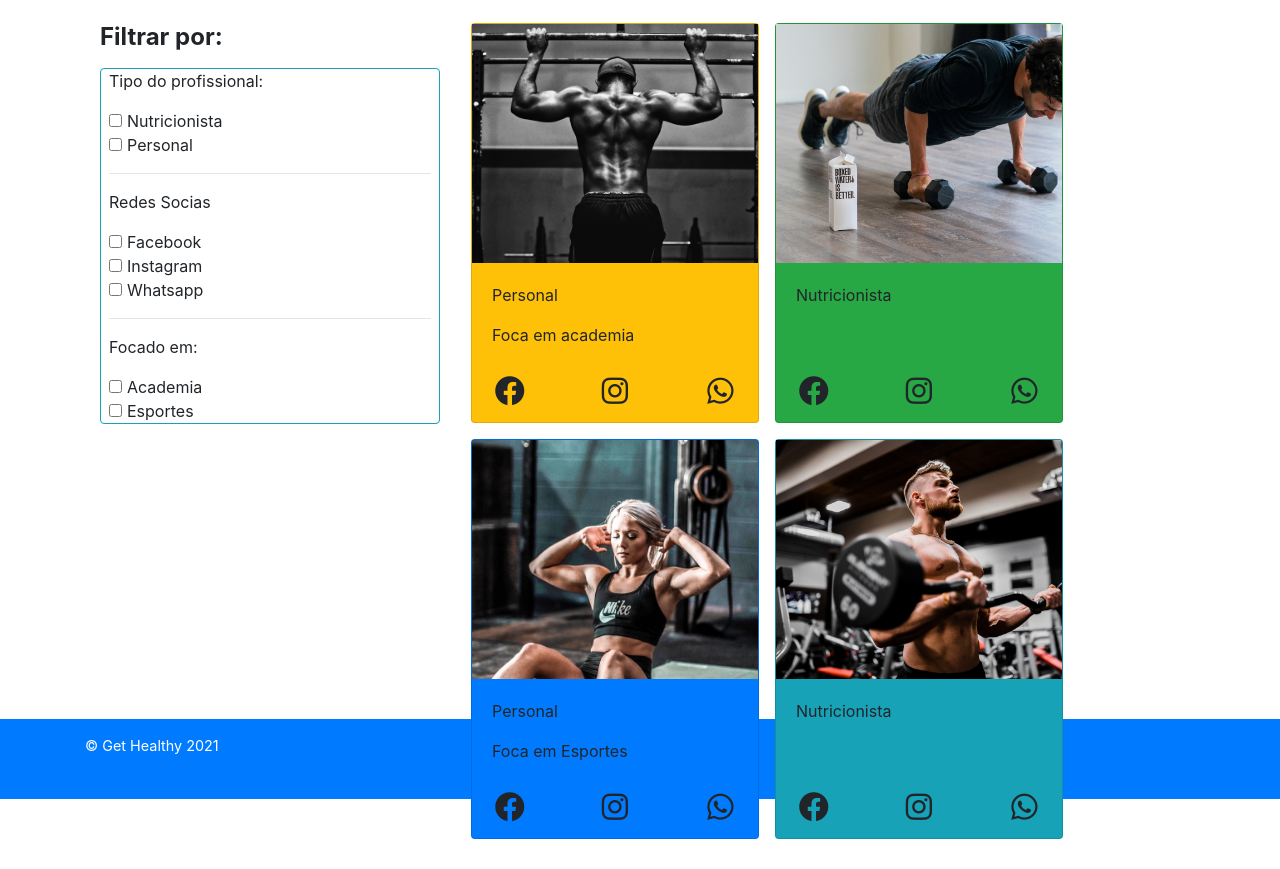
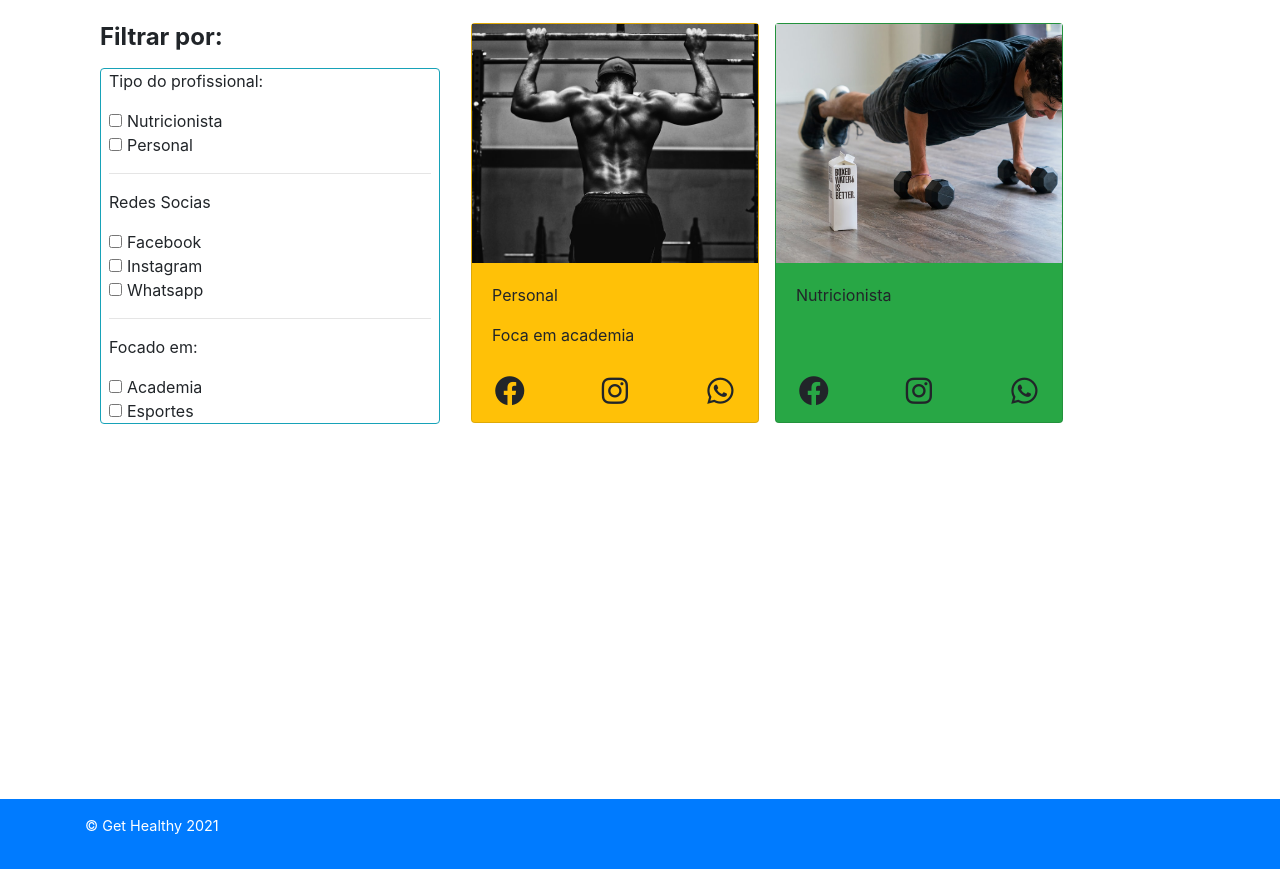
Before and after one commit to jplopesgj/GetHealthy, a Yii app: template views/site/professional.php in a window 1280 px wide. Shown: the part 51-920 px from the top of the page. Before the commit the page ends 890 px from the top, so only its background shows below. Run offline with PHP 8.4 and a stand-in for Yii, Linux system fonts and the light colour scheme; the template is opened without the code that fills it, so the values that code supplies are empty; some libraries are stand-ins or nearby versions.

Commit message:
Alteração

```diff
--- a/views/layouts/main.php
+++ b/views/layouts/main.php
@@ -50,7 +50,7 @@ AppAsset::register($this);
     ?>
 </header>
 
-<main role="main" class="flex-shrink-0 mobile-100 h-90 ">
+<main role="main" class="flex-shrink-0 mobile-100 h-100 ">
     <div class="h-100">
         <?= Breadcrumbs::widget([
             'links' => isset($this->params['breadcrumbs']) ? $this->params['breadcrumbs'] : [],
--- a/views/site/professional.php
+++ b/views/site/professional.php
@@ -78,31 +78,7 @@ $this->title = 'Get Healthy';
 
                 </div>
             </div>
-            <div class="ml-3 mb-3 card bg-primary" style="width: 18rem; height:25rem">
-                <div style="background-position-y: center;background-size:cover;height:60%;background-image:url('/images/person3.jpeg')"></div>
-                <div class="card-body">
-                    <p class="card-text">Personal</p>
-                    <p class="card-text">Foca em Esportes</p>
-                </div>
-                <div class="mb-3 row text-center justify-space-between">
-                    <i style="font-size:30px" class="col-4 fab fa-facebook"></i>
-                    <i style="font-size:30px" class="col-4 fab fa-instagram"></i>
-                    <i style="font-size:30px" class="col-4 fab fa-whatsapp"></i>
 
-                </div>
-            </div>
-            <div class="ml-3 mb-3 card bg-info" style="width: 18rem; height:25rem">
-                <div style="background-position-y: center;background-size:cover;height:60%;background-image:url('/images/person4.jpeg')"></div>
-                <div class="card-body">
-                    <p class="card-text">Nutricionista</p>
-                </div>
-                <div class="mb-3 row text-center justify-space-between">
-                    <i style="font-size:30px" class="col-4 fab fa-facebook"></i>
-                    <i style="font-size:30px" class="col-4 fab fa-instagram"></i>
-                    <i style="font-size:30px" class="col-4 fab fa-whatsapp"></i>
-
-                </div>
-            </div>
         </div>
     </div>
 </div>
--- a/web/css/site.css
+++ b/web/css/site.css
@@ -5,12 +5,6 @@ body {
 
 main>.container {
     padding: 70px 15px 20px;
-}
-
-@media only screen and (max-width: 992px) {
-    .mobile-100 {
-        height: auto !important;
-    }
 }
 
 .footer {
```
Also changed, not shown: views/site/what_are_you.php (+0 -40 lines).
